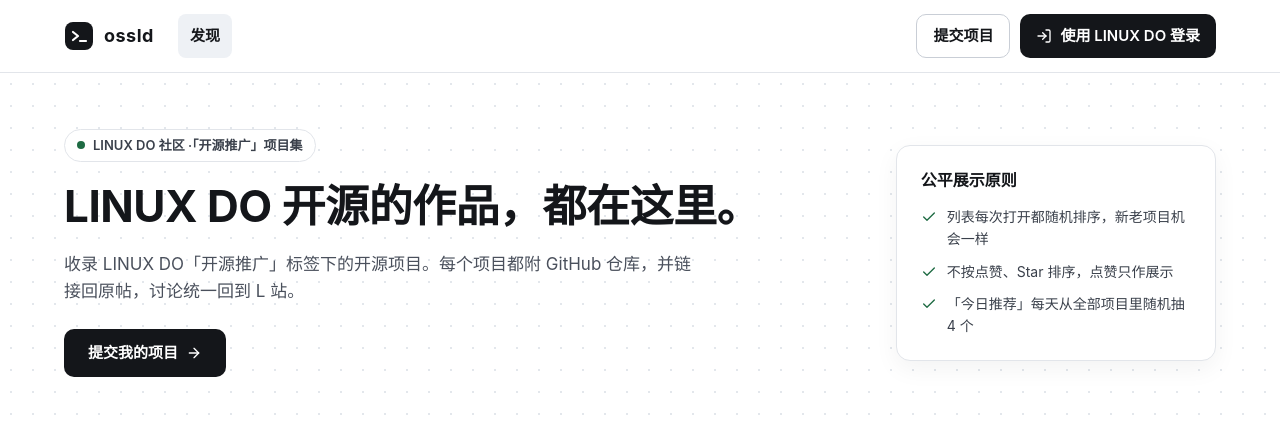
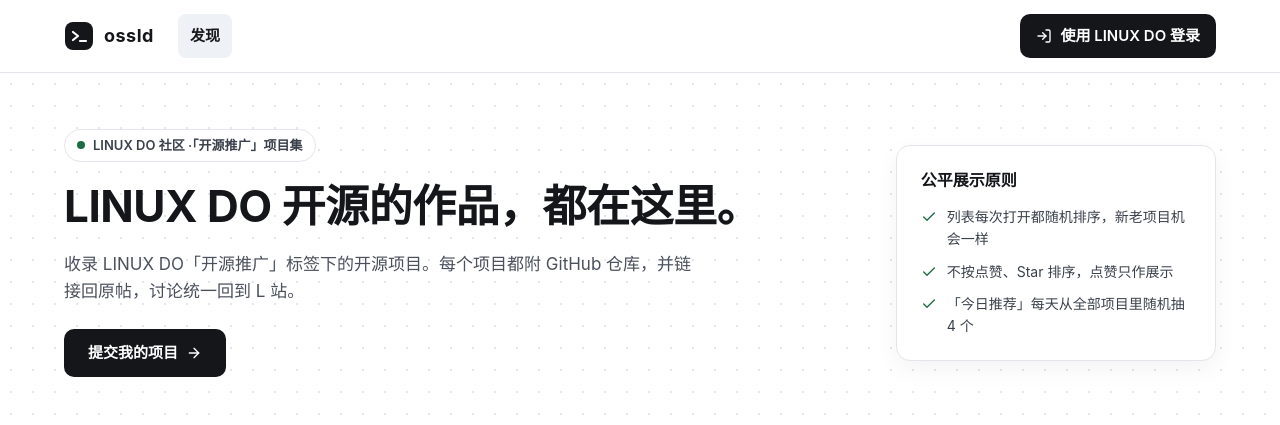
Before and after one commit to mamawai/ossld, a FastAPI app: page / in a window 1280 px wide. Shown: the top 425 px of the page. Run offline with FastAPI, Linux system fonts and the light colour scheme; data that the repository does not hold is empty.

Commit message:
去掉顶栏的「提交项目」按钮

```diff
--- a/app/templates/base.html
+++ b/app/templates/base.html
@@ -18,7 +18,6 @@
       <a href="/"{% if active == "home" %} aria-current="page"{% endif %}>发现</a>
     </nav>
     <div class="header-actions">
-      <a class="btn btn-outline" href="/submit">提交项目</a>
       {% set user = current_user(request) %}
       {% if user %}
       <span class="me"><span class="avatar" style="--size: 32px"><span aria-hidden="true">{{ user.username[:1]|upper }}</span></span>{{ user.username }}</span>
```
